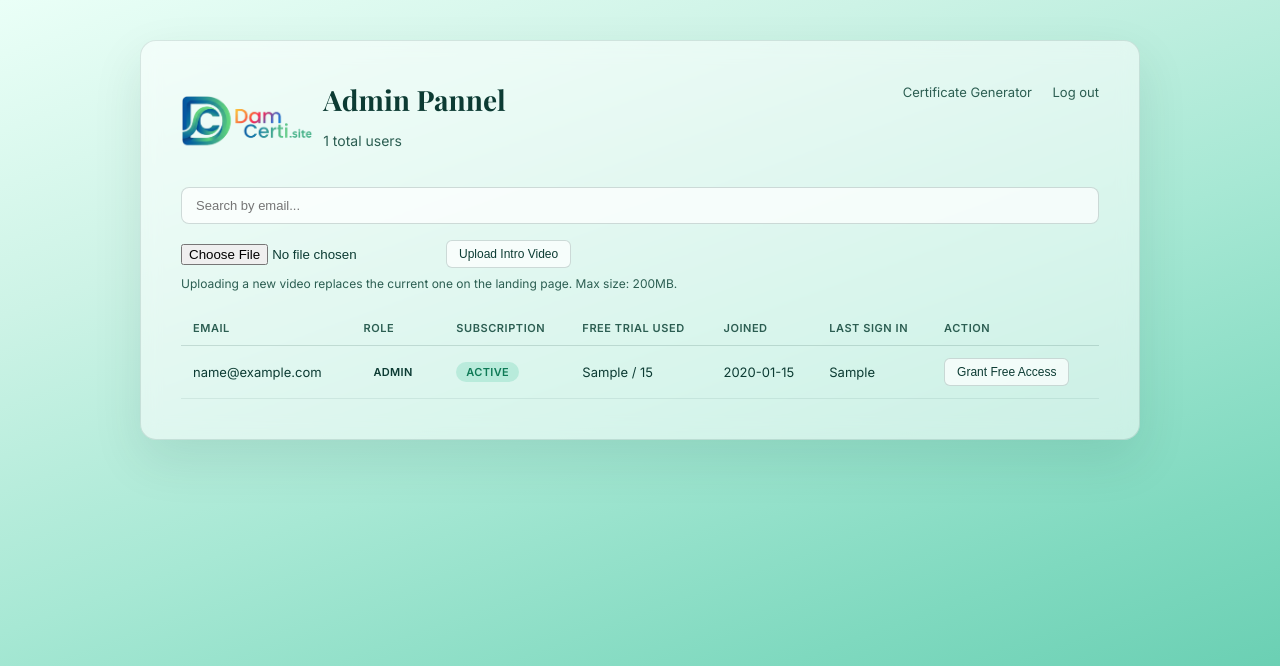
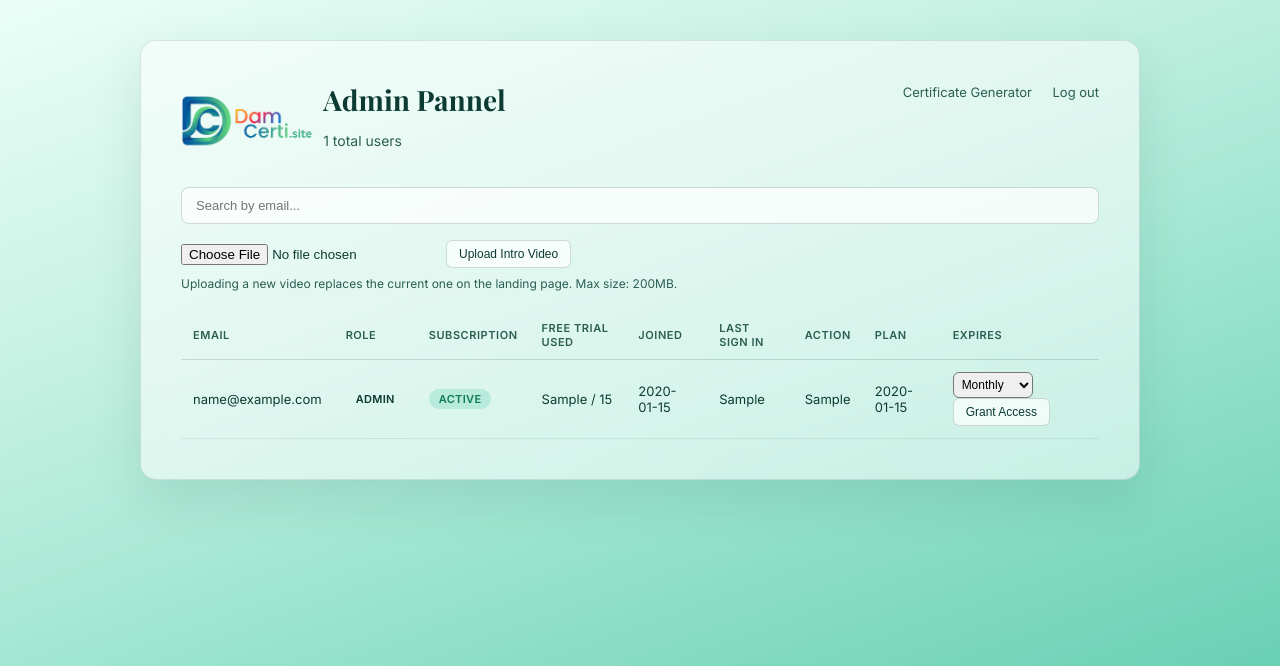
Before and after one commit to damilsajjad/DamCerti, a Flask app: template templates/admin.html in a window 1280 px wide. Shown: the top 666 px of the page. Run offline with Flask 3, Linux system fonts and the light colour scheme; the template is opened without the code that fills it: most values are stand-ins (such as "Sample title", 1, 10 or a date in 2020).

Commit message:
Switch subscription emails to Brevo API and send activation/customer confirmation emails and also updated admin tables for subscription expire date and auto trigger for Auto-expire

```diff
--- a/app.py
+++ b/app.py
@@ -12,8 +12,7 @@ import io
 from dotenv import load_dotenv
 from supabase import create_client
 from postgrest.exceptions import APIError
-import smtplib
-from email.mime.text import MIMEText
+from datetime import timedelta
 
 # Load environment variables from .env file
 load_dotenv()
@@ -61,35 +60,98 @@ VARIANT_IDS = {
 }
 
 SMTP_EMAIL = os.getenv("SMTP_EMAIL")
-SMTP_APP_PASSWORD = os.getenv("SMTP_APP_PASSWORD")
+#SMTP_APP_PASSWORD = os.getenv("SMTP_APP_PASSWORD")
 NOTIFY_EMAIL = os.getenv("NOTIFY_EMAIL")
 
 PLAN_DETAILS = {
-    'monthly': {'name': 'Monthly', 'price': '9.99'},
-    'sixmonth': {'name': '6 Months', 'price': '49.99'},
-    'yearly': {'name': 'Yearly', 'price': '84.99'},
+    'monthly': {'name': 'Monthly', 'price': '2,800'},
+    'sixmonth': {'name': '6 Months', 'price': '14,000'},
+    'yearly': {'name': 'Yearly', 'price': '23,600'},
 }
 
+PLAN_DURATIONS = {
+    'monthly': timedelta(days=30),
+    'sixmonth': timedelta(days=183),
+    'yearly': timedelta(days=365),
+}
+
+BREVO_API_KEY = os.getenv("BREVO_API_KEY")
+
 def send_subscription_request_email(full_name, phone, email, plan_name, plan_price):
-    subject = f"New Subscription Request - {plan_name} (${plan_price})"
-    body = (
-        f"New subscription request received:\n\n"
-        f"Name: {full_name}\n"
-        f"Phone: {phone}\n"
-        f"Email: {email}\n"
-        f"Plan: {plan_name} - ${plan_price}\n\n"
-        f"Once payment is confirmed via JazzCash, grant access from /admin "
-        f"by searching this email and clicking 'Grant Free Access'."
-    )
-    msg = MIMEText(body)
-    msg['Subject'] = subject
-    msg['From'] = SMTP_EMAIL
-    msg['To'] = NOTIFY_EMAIL
+    url = "https://api.brevo.com/v3/smtp/email"
+    headers = {
+        "accept": "application/json",
+        "api-key": BREVO_API_KEY,
+        "content-type": "application/json",
+    }
+    payload = {
+        "sender": {"name": "DamCerti", "email": SMTP_EMAIL},
+        "to": [{"email": NOTIFY_EMAIL}],
+        "subject": f"New Subscription Request - {plan_name} (${plan_price})",
+        "textContent": (
+            f"New subscription request received:\n\n"
+            f"Name: {full_name}\n"
+            f"Phone: {phone}\n"
+            f"Email: {email}\n"
+            f"Plan: {plan_name} - ${plan_price}\n\n"
+            f"Once payment is confirmed via JazzCash, grant access from /admin "
+            f"by searching this email and clicking 'Grant Free Access'."
+        ),
+    }
+    response = requests.post(url, json=payload, headers=headers)
+    response.raise_for_status()
 
-    with smtplib.SMTP('smtp.gmail.com', 587) as server:
-        server.starttls()
-        server.login(SMTP_EMAIL, SMTP_APP_PASSWORD)
-        server.sendmail(SMTP_EMAIL, NOTIFY_EMAIL, msg.as_string())
+def send_customer_confirmation_email(full_name, phone, email, plan_name, plan_price):
+    url = "https://api.brevo.com/v3/smtp/email"
+    headers = {
+        "accept": "application/json",
+        "api-key": BREVO_API_KEY,
+        "content-type": "application/json",
+    }
+    payload = {
+        "sender": {"name": "DamCerti", "email": SMTP_EMAIL},
+        "to": [{"email": email}],
+        "subject": "Thank you for subscribing to DamCerti",
+        "textContent": (
+            f"Hi {full_name},\n\n"
+            f"Thank you for subscribing to DamCerti!\n\n"
+            f"Here's a summary of your order:\n"
+            f"Name: {full_name}\n"
+            f"Phone: {phone}\n"
+            f"Email: {email}\n"
+            f"Plan: {plan_name} - ${plan_price}\n\n"
+            f"JazzCash payments usually take a few hours to process. "
+            f"Once your payment is confirmed, your subscription will be "
+            f"activated and you'll be able to generate unlimited certificates.\n\n"
+            f"Thanks for choosing DamCerti!"
+        ),
+    }
+    response = requests.post(url, json=payload, headers=headers)
+    response.raise_for_status()
+
+#-------------------------Customer confirmation email when activated-------------------------
+
+def send_activation_confirmation_email(email):
+    url = "https://api.brevo.com/v3/smtp/email"
+    headers = {
+        "accept": "application/json",
+        "api-key": BREVO_API_KEY,
+        "content-type": "application/json",
+    }
+    payload = {
+        "sender": {"name": "DamCerti", "email": SMTP_EMAIL},
+        "to": [{"email": email}],
+        "subject": "Your DamCerti subscription is now active",
+        "textContent": (
+            f"Good news!\n\n"
+            f"Your payment has been confirmed and your DamCerti subscription "
+            f"is now active. You can generate unlimited certificates starting now.\n\n"
+            f"Log in and get started: https://damcerti.site/generate-certificates\n\n"
+            f"Thanks for choosing DamCerti!"
+        ),
+    }
+    response = requests.post(url, json=payload, headers=headers)
+    response.raise_for_status()
 # ---------------------------------------------------------------------------
 # Global error handling -- expired sessions redirect cleanly instead of
 # showing a raw crash page. This was a recurring issue during testing;
@@ -534,6 +596,11 @@ def submit_subscription_request():
     except Exception as e:
         app.logger.error(f"Failed to send subscription request email: {e}")
 
+    try:
+        send_customer_confirmation_email(full_name, phone, email, plan_info['name'], plan_info['price'])
+    except Exception as e:
+        app.logger.error(f"Failed to send customer confirmation email: {e}")
+
     return render_template('subscription_processing.html')
 
 
@@ -680,23 +747,40 @@ def upload_video():
 def toggle_sub_admin():
     target_user_id = request.form.get('user_id')
     new_role = request.form.get('new_role')
+    plan = request.form.get('plan')
 
-    # Only allow toggling between 'user' and 'sub_admin'.
-    # Promoting/demoting super_admin is intentionally NOT exposed here --
-    # that stays a manual SQL action to prevent accidental loss of admin access.
     if new_role not in ('user', 'sub_admin'):
         return redirect('/admin')
 
     client = create_client(SUPABASE_URL, SUPABASE_KEY)
     client.postgrest.auth(session['access_token'])
 
-    # Guard: never let this endpoint touch a super_admin row, even if someone
-    # tampers with the form data client-side.
-    target = client.table('profiles').select('role').eq('id', target_user_id).single().execute()
+    target = client.table('profiles').select('role, email').eq('id', target_user_id).single().execute()
     if target.data and target.data.get('role') == 'super_admin':
         return redirect('/admin')
 
-    client.table('profiles').update({'role': new_role}).eq('id', target_user_id).execute()
+    update_data = {'role': new_role}
+
+    if new_role == 'sub_admin':
+        if plan not in PLAN_DURATIONS:
+            return redirect('/admin')
+        expires_at = datetime.now(timezone.utc) + PLAN_DURATIONS[plan]
+        update_data['subscription_plan'] = plan
+        update_data['subscription_expires_at'] = expires_at.isoformat()
+        update_data['subscription_status'] = 'active'
+    else:
+        update_data['subscription_plan'] = None
+        update_data['subscription_expires_at'] = None
+        update_data['subscription_status'] = 'inactive'
+
+    client.table('profiles').update(update_data).eq('id', target_user_id).execute()
+
+    if new_role == 'sub_admin' and target.data and target.data.get('email'):
+        try:
+            send_activation_confirmation_email(target.data['email'])
+        except Exception as e:
+            app.logger.error(f"Failed to send activation confirmation email: {e}")
+
     return redirect('/admin')
 
 
--- a/templates/admin.html
+++ b/templates/admin.html
@@ -211,6 +211,8 @@
                     <th>Joined</th>
                     <th>Last Sign In</th>
                     <th>Action</th>
+                    <th>Plan</th>
+                    <th>Expires</th>
                 </tr>
             </thead>
             <tbody id="userTableBody">
@@ -222,6 +224,8 @@
                     <td>{{ user.free_certificates_used or 0 }} / 15</td>
                     <td>{{ user.created_at[:10] if user.created_at else '-' }}</td>
                     <td>{{ user.last_sign_in[:16].replace('T', ' ') if user.last_sign_in else 'Never' }}</td>
+                    <td>{{ user.subscription_plan or '-' }}</td>
+                    <td>{{ user.subscription_expires_at[:10] if user.subscription_expires_at else '-' }}</td>
                     <td>
                         {% if user.id == current_user_id %}
                             <span class="self-note">This is you</span>
@@ -237,7 +241,12 @@
                             <form method="POST" action="/admin/toggle-sub-admin" style="display:inline;">
                                 <input type="hidden" name="user_id" value="{{ user.id }}">
                                 <input type="hidden" name="new_role" value="sub_admin">
-                                <button type="submit" class="action-btn">Grant Free Access</button>
+                                <select name="plan" required style="font-size:12px; padding:4px; border-radius:6px; margin-right:6px;">
+                                    <option value="monthly">Monthly</option>
+                                    <option value="sixmonth">6 Months</option>
+                                    <option value="yearly">Yearly</option>
+                                </select>
+                                <button type="submit" class="action-btn">Grant Access</button>
                             </form>
                         {% endif %}
                     </td>
--- a/templates/subscribe_request.html
+++ b/templates/subscribe_request.html
@@ -117,7 +117,7 @@
         </div>
 
         <p class="instructions">
-            Send <strong>${{ plan_price }}</strong> (PKR equivalent) via JazzCash to the number above, then fill in your details below. We'll contact you shortly to confirm and activate your subscription.
+            Send <strong>${{ plan_price }}</strong> via JazzCash to the number above, then fill in your details below. It will take a few minutes to a few hours to activate your subscription.
         </p>
 
         <form action="/submit-subscription-request" method="post">
--- a/templates/subscription_processing.html
+++ b/templates/subscription_processing.html
@@ -16,7 +16,7 @@
 <body>
     <div class="box">
         <h2>Your order is being processed</h2>
-        <p>We've received your request. We'll contact you shortly to confirm your JazzCash payment and activate your subscription.</p>
+        <p>We've received your request. JazzCash payment usually processed within few minutes to few hours. Once processed, we'll activate your subscription.</p>
         <a href="/generate-certificates">Back to app</a>
     </div>
 </body>
```
Also changed, not shown: templates/subscription_required.html (+10 -7 lines).
